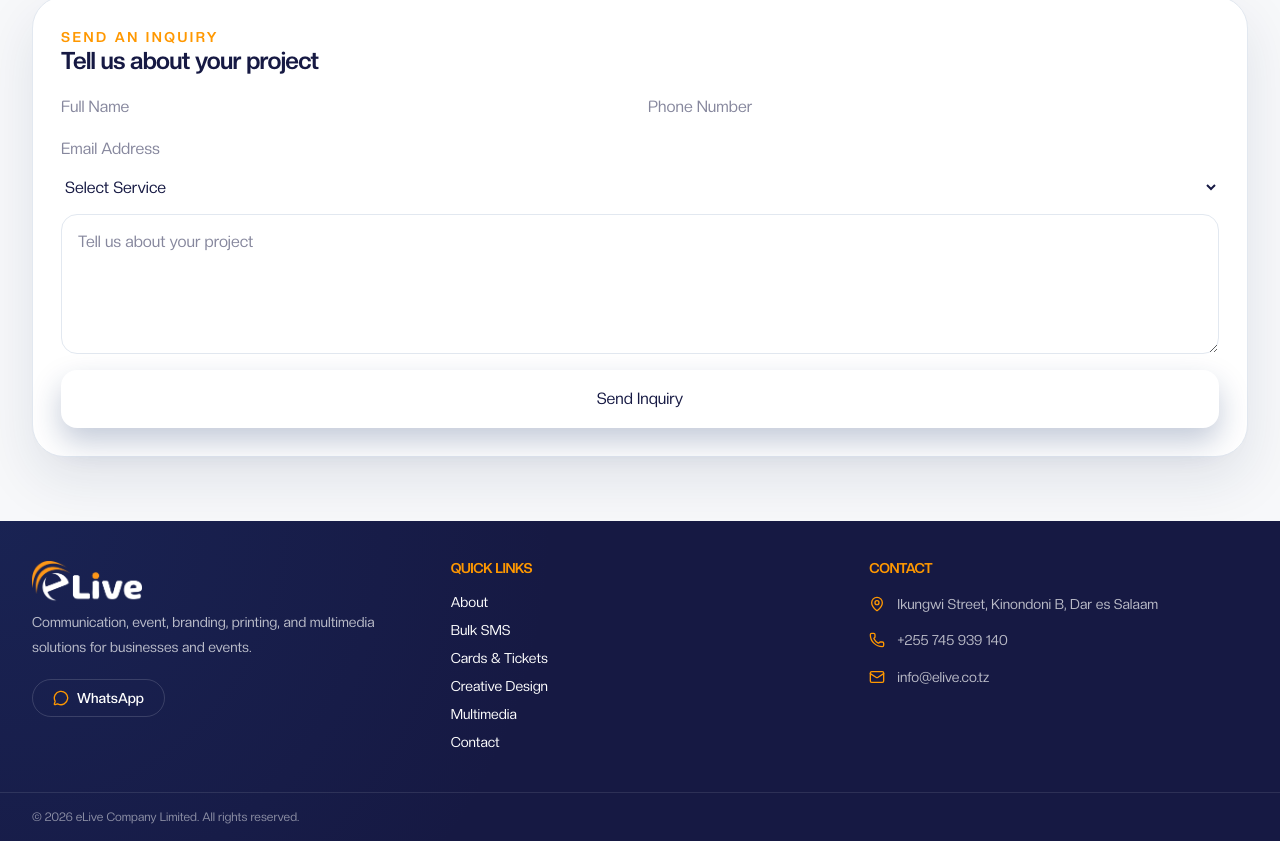
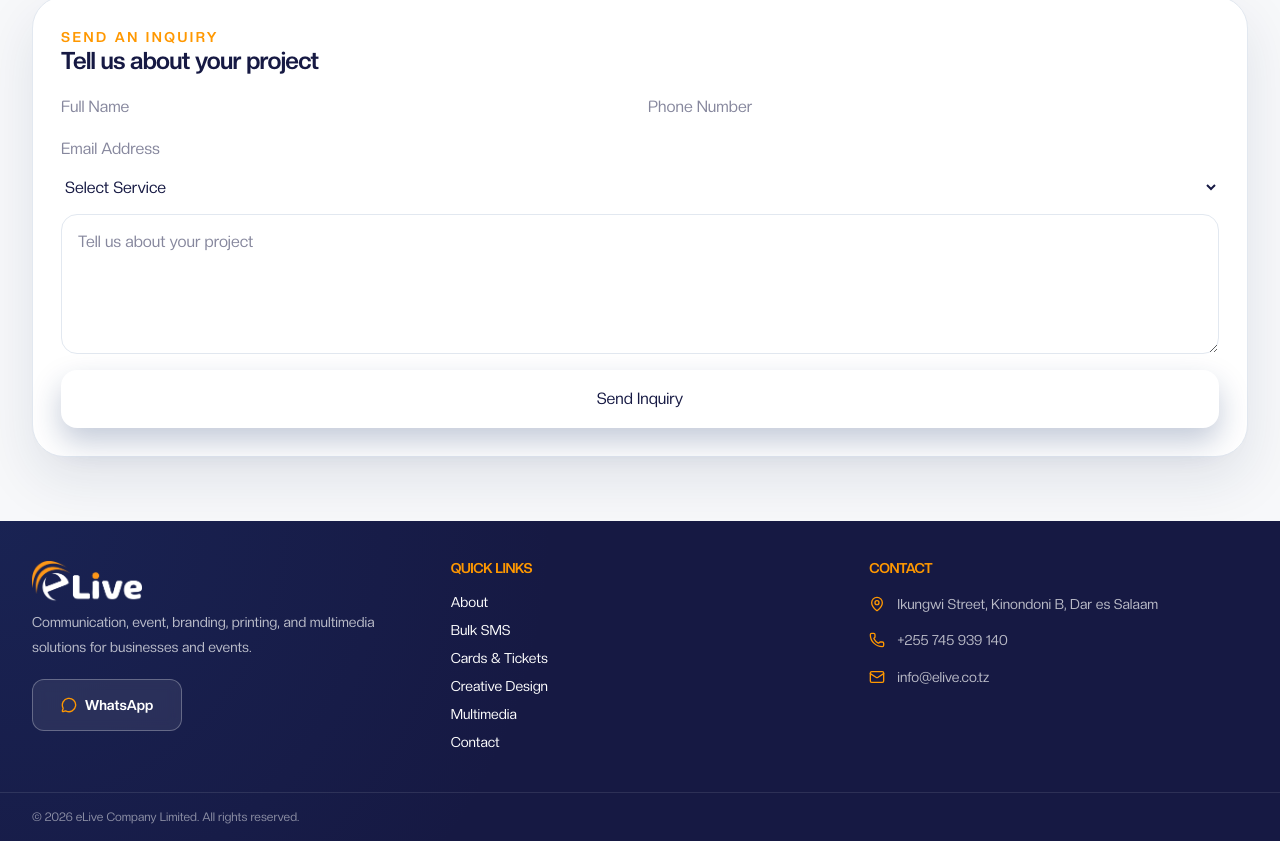
Before and after one commit to kite255/elive-website, a Next.js app: page / in a window 1280 px wide. Shown: the part 5654-6495 px from the top of the page. Built offline with nearby package versions, Linux system fonts and the light colour scheme.

Commit message:
Apply shared button system across website

```diff
--- a/components/footer.tsx
+++ b/components/footer.tsx
@@ -37,7 +37,7 @@ export default function Footer() {
           <Link
             href="https://wa.me/255777792017"
             target="_blank"
-            className="mt-5 inline-flex items-center gap-2 rounded-full border border-white/15 px-5 py-2 text-sm font-medium text-white transition hover:border-[#FF9800] hover:bg-white/5"
+            className="mt-5 elive-btn elive-btn-secondary"
           >
             <MessageCircle size={16} className="text-[#FF9800]" />
             WhatsApp
```
